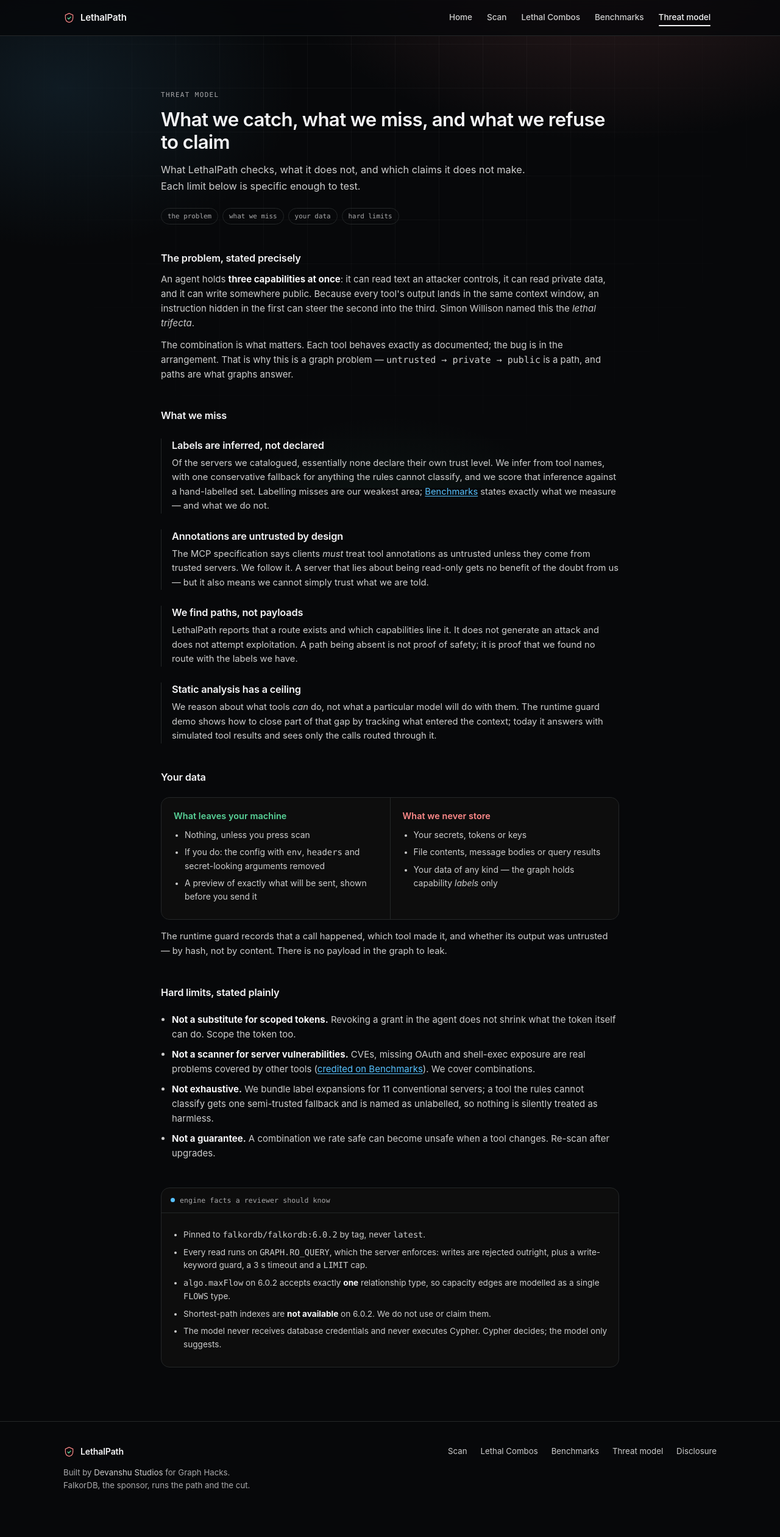
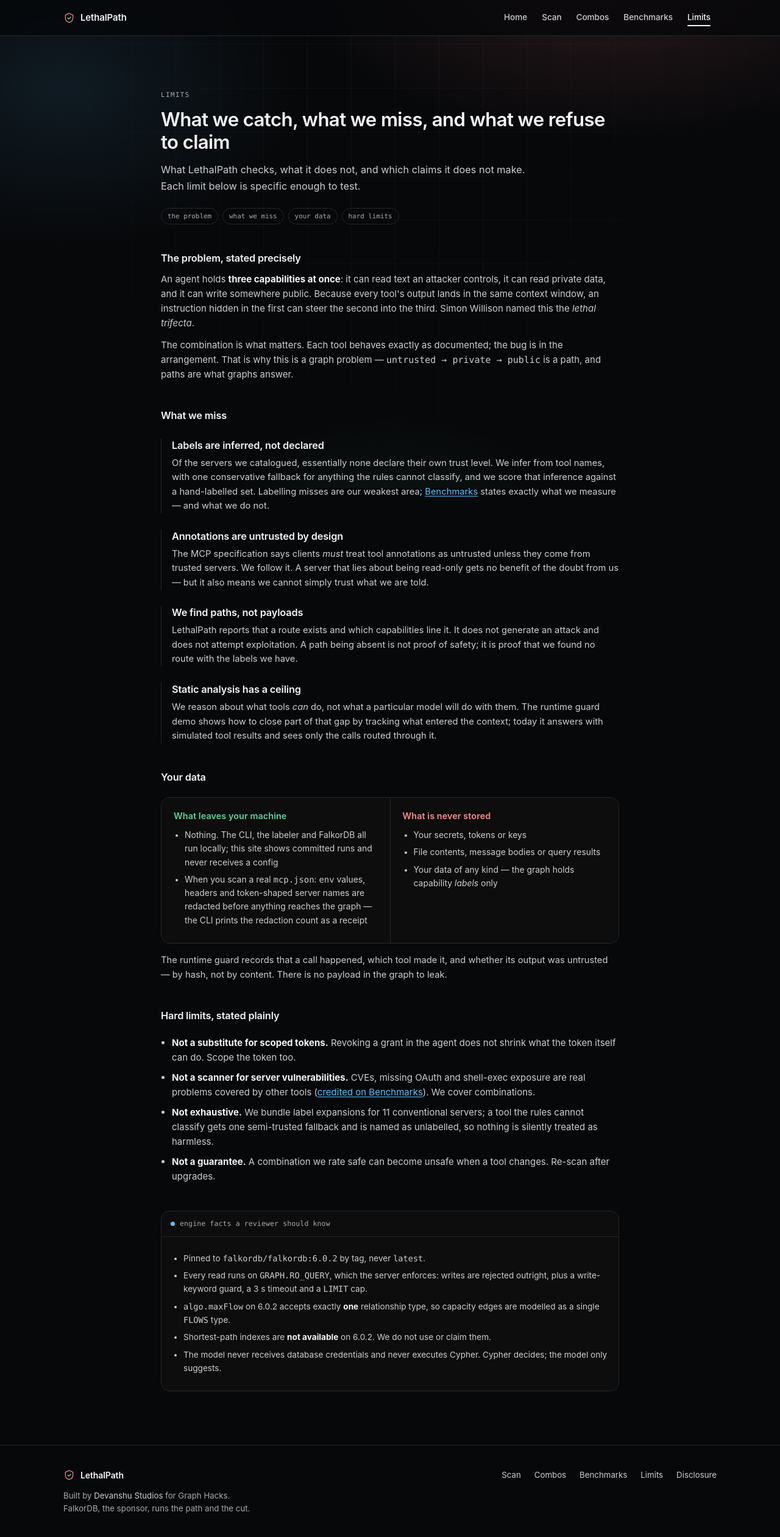
Before and after one commit to Bhanu-Nagpure/lethalpath, a website: page site/threat-model.html in a window 1280 px wide. Shown: the whole page at 61% size. Before the commit the page ends 2484 px from the top, so only its background shows below. Drawn offline with Linux system fonts and the light colour scheme.

Commit message:
Site copy: keep every claim true to the code
- threat model: the data panel described a hosted scanner that does not
  exist; now states the CLI/labeler/FalkorDB run locally and the site
  serves committed runs only
- disclosure: the labeler is a deterministic rules table, not a classifier
- scan page: no override API exists (LabelOptions takes configId/title),
  and the engine computes no severity — both pills now say what is true
- nav unified: Home / Scan / Combos / Benchmarks / Limits on every page

```diff
--- a/site/threat-model.html
+++ b/site/threat-model.html
@@ -54,16 +54,16 @@
     <span class="spacer"></span>
     <a class="nb" href="index.html">Home</a>
     <a class="nb" href="scan.html">Scan</a>
-    <a class="nb" href="combos.html">Lethal Combos</a>
+    <a class="nb" href="combos.html">Combos</a>
     <a class="nb" href="benchmarks.html">Benchmarks</a>
-    <a class="nb" href="threat-model.html" aria-current="page">Threat model</a>
+    <a class="nb" href="threat-model.html" aria-current="page">Limits</a>
   </div>
 </nav>
 </header>
 
 <main id="main" style="border-top:0">
   <div class="wrap main">
-    <p class="eyebrow" data-reveal>Threat model</p>
+    <p class="eyebrow" data-reveal>Limits</p>
     <h1 class="page-title" style="margin-top:14px" data-reveal>What we catch, what we miss, and what we refuse to claim</h1>
     <p class="lede mt-md">
       What LethalPath checks, what it does not, and which claims it does not make.
@@ -123,13 +123,12 @@
       <div class="k">
         <h3 style="color:var(--safe)">What leaves your machine</h3>
         <ul>
-          <li>Nothing, unless you press scan</li>
-          <li>If you do: the config with <span class="mono">env</span>, <span class="mono">headers</span> and secret-looking arguments removed</li>
-          <li>A preview of exactly what will be sent, shown before you send it</li>
+          <li>Nothing. The CLI, the labeler and FalkorDB all run locally; this site shows committed runs and never receives a config</li>
+          <li>When you scan a real <span class="mono">mcp.json</span>: <span class="mono">env</span> values, headers and token-shaped server names are redacted before anything reaches the graph &mdash; the CLI prints the redaction count as a receipt</li>
         </ul>
       </div>
       <div class="k">
-        <h3 style="color:var(--danger)">What we never store</h3>
+        <h3 style="color:var(--danger)">What is never stored</h3>
         <ul>
           <li>Your secrets, tokens or keys</li>
           <li>File contents, message bodies or query results</li>
@@ -185,9 +184,9 @@
     </div>
     <div class="navlinks">
       <a href="scan.html">Scan</a>
-      <a href="combos.html">Lethal Combos</a>
+      <a href="combos.html">Combos</a>
       <a href="benchmarks.html">Benchmarks</a>
-      <a href="threat-model.html">Threat model</a>
+      <a href="threat-model.html">Limits</a>
       <a href="disclosure.html">Disclosure</a>
     </div>
   </div>
```
Also changed, not shown: site/benchmarks.html (+4 -4 lines), site/combos.html (+5 -5 lines), site/disclosure.html (+5 -5 lines), site/index.html (+1 -1 lines), site/scan.html (+6 -6 lines).
